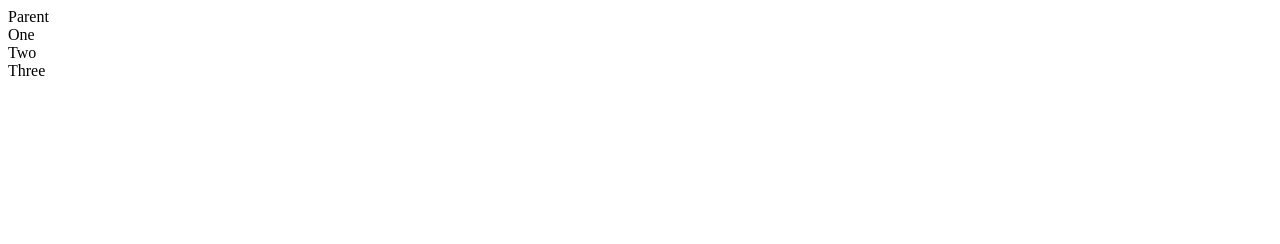
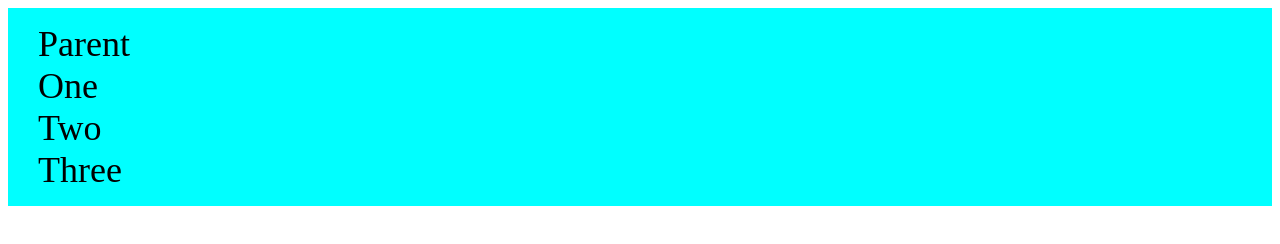
Before and after one commit to TaylorMaDEWotK18/Test, a plain HTML site: page index.html in a window 1280 px wide. Drawn offline with Linux system fonts and the light colour scheme.

Commit message:
began styling parent class with font size and padding

```diff
--- a/index.html
+++ b/index.html
@@ -4,6 +4,7 @@
 	<meta charset="UTF-8">
 	<meta http-equiv="X-UA-Compatible" content="IE=edge">
 	<meta name="viewport" content="width=device-width, initial-scale=1.0">
+	<link rel="stylesheet" href="style.css">
 	<title>Document</title>
 </head>
 <body>
--- /dev/null
+++ b/style.css
@@ -0,0 +1,7 @@
+* {
+	font-size: 1.5rem;
+}
+.parent {
+	padding: 15px 30px;
+	background-color: aqua;
+}
```
